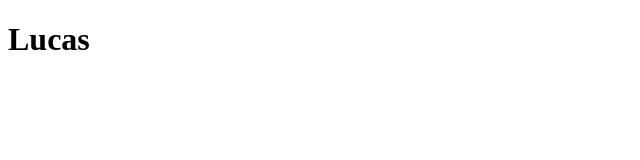
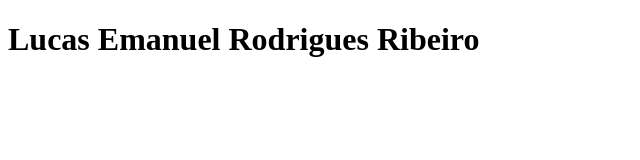
Before and after one commit to lucasdev-err/sinval-curso, a plain HTML site: page sinval/index.html in a window 1280 px wide. Shown: the whole page, without its empty margins (0-640 px from the left). Drawn offline with Linux system fonts and the light colour scheme.

Commit message:
Change index.html

```diff
--- a/sinval/index.html
+++ b/sinval/index.html
@@ -6,6 +6,6 @@
     <title>Document</title>
 </head>
 <body>
-    <h1>Lucas</h1>
+    <h1>Lucas Emanuel Rodrigues Ribeiro</h1>
 </body>
 </html>
```
